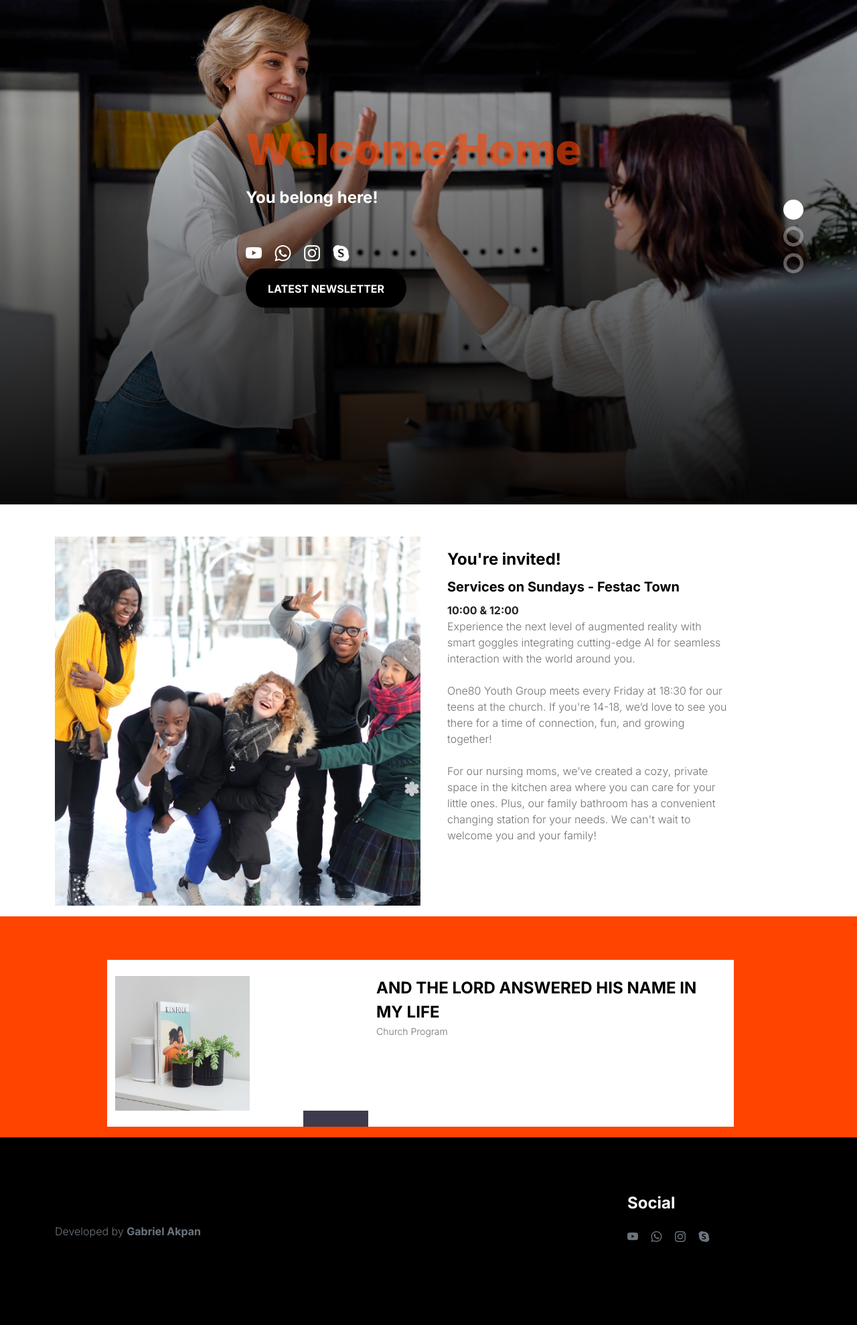
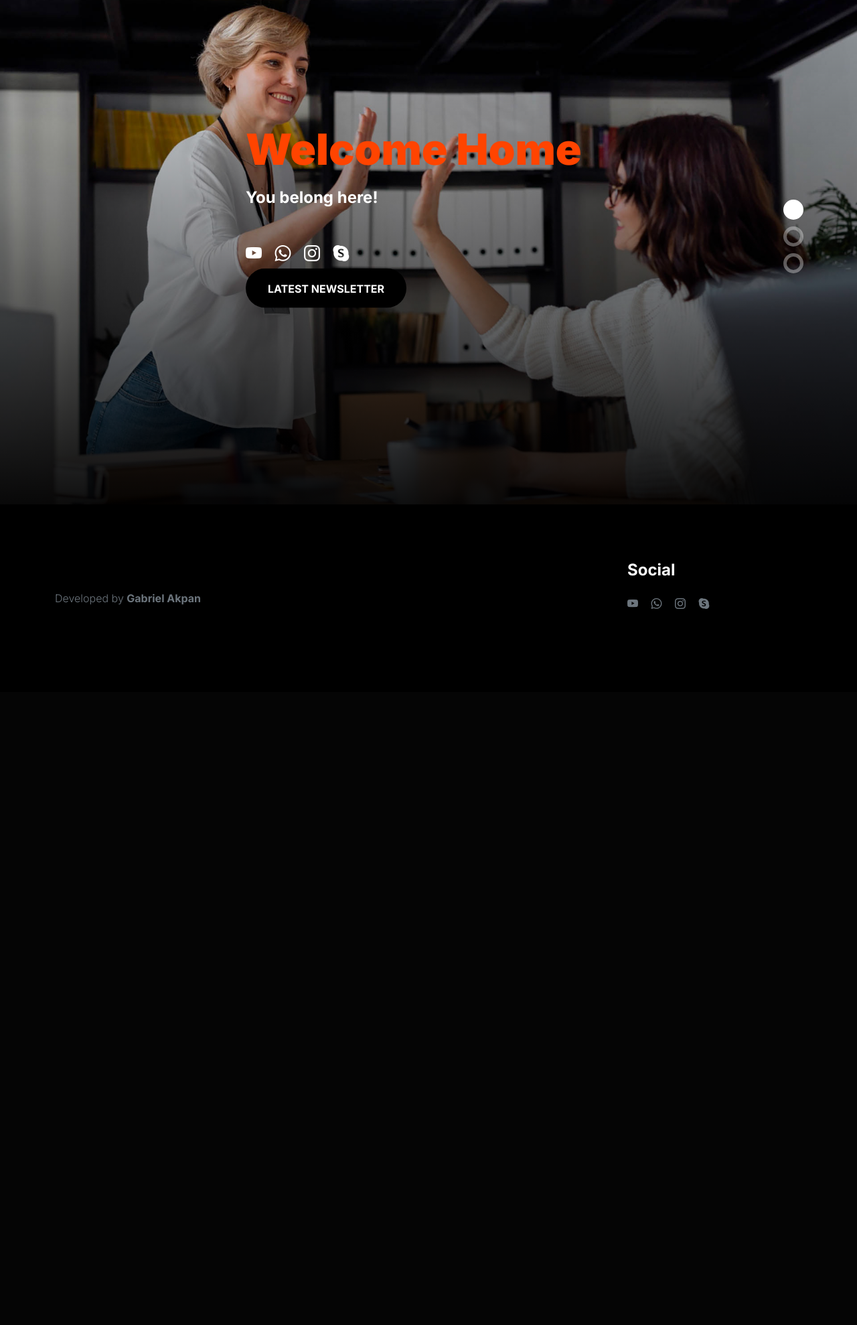
Before and after one commit to gabrieltakpan/VirtualChurch, a Django app: page / in a window 1280 px wide. Shown: the part 133-2111 px from the top of the page at 67% size. After the commit the page ends 1042 px from the top, so only its background shows below. Run offline with Django 5.2, Linux system fonts and the light colour scheme; data comes from the database, SQL or seed files in the repository; some libraries are stand-ins or nearby versions.

Commit message:
Update for Demo

```diff
--- a/home/templates/index.html
+++ b/home/templates/index.html
@@ -93,72 +93,6 @@
 
 </section>
 
-<section class="products pt-5">
-    <div class="container">
-        <div class="row">
-            <div class="card mb-3 border-0">
-                <div class="row no-gutters border-0">
-                  <div class="col-md-6">
-                    <img src="{% static 'images/sundayService.avif' %}" class="img-fluid" alt="Sunday Service">
-                  </div>
-                  <div class="col-md-5">
-                    <div class="card-body">
-                      <h5 class="card-title">You're invited!</h5>
-                      <h6 class="">Services on Sundays - Festac Town</h6>
-                      <strong class="">10:00 & 12:00</strong>
-                      <p id="staticEventDesc" class="">
-                        Experience the next level of augmented reality with smart
-                        goggles integrating cutting-edge AI for seamless interaction
-                        with the world around you.
-                    </p>
-                      <p id="staticEventDesc" class="my-4 max-w-lg text-pretty text-sm">
-                        One80 Youth Group meets every Friday at 18:30 for our teens at the church. If you're 14-18, we’d love to see you there for a time of connection, fun, and growing together!
-                    </p>
-                      <p id="staticEventDesc" class="my-4 max-w-lg text-pretty text-sm">
-                        For our nursing moms, we’ve created a cozy, private space in the kitchen area where you can care for your little ones. Plus,
-                         our family bathroom has a convenient changing station for your needs. We can't wait to welcome you and your family!
-                    </p>
-                    </div>
-                  </div>
-                </div>
-              </div>
-        </div>
-    </div>
-</section>
-
-<section class="eventSection">
-    <div class="container">
-
-        {% for event in events %}
-        <div class="row py-4 event">
-            <div class="col-sm-5 eventImage">
-                <a href="{% url 'event_details' event.id %}">
-                    <img src="{% static 'images/product/evan-mcdougall-qnh1odlqOmk-unsplash.jpeg' %}" class="product-image" alt="">
-
-                </a>
-                <div class="event-cross-date">
-                    <div>
-                    </div>
-                    <div></div>
-                </div>
-            </div>
-            <div class="col eventInfo d-flex">
-                <div>
-                    <h5 class="product-title mb-0">
-                        <a href="{% url 'event_details' event.id %}" class="product-title-link">{{ event.title }}</a>
-                    </h5>
-
-                    <p class="product-p">{{ event.event_type }} </p>
-                </div>
-
-            </div>
-        </div>
-        {% empty %}
-        <p>No events available.</p>
-        {% endfor %}
-    </div>
-</section>
-
 
 
 {% endblock content %}
--- a/static/css/tooplate-little-fashion.css
+++ b/static/css/tooplate-little-fashion.css
@@ -520,7 +520,7 @@ strong {
 }
 
 .slick-title {
-  color: var(--primary-color-title);
+  color: var(--primary-color);
 }
 
 .slick-custom {
```
Also changed, not shown: 1 other file.
